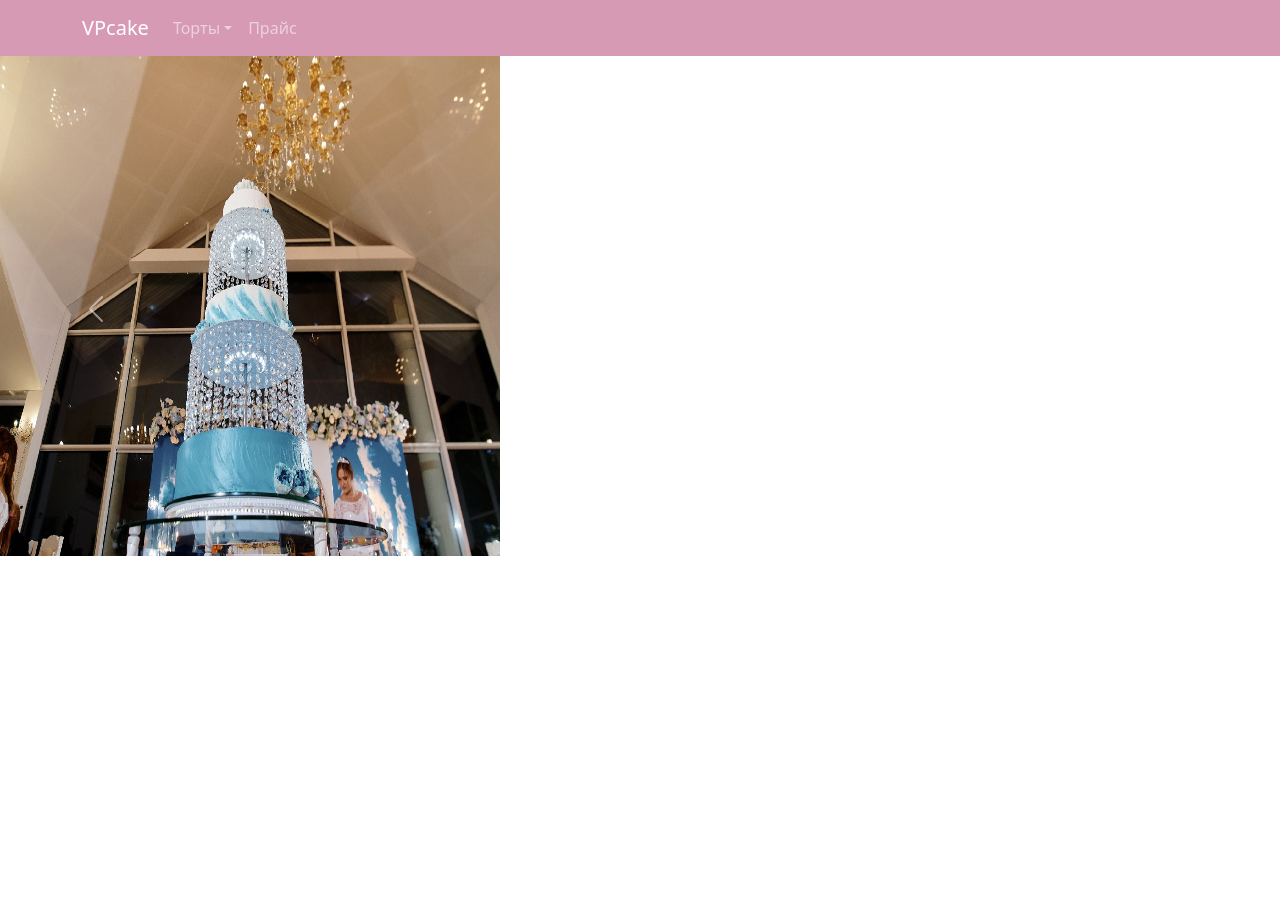
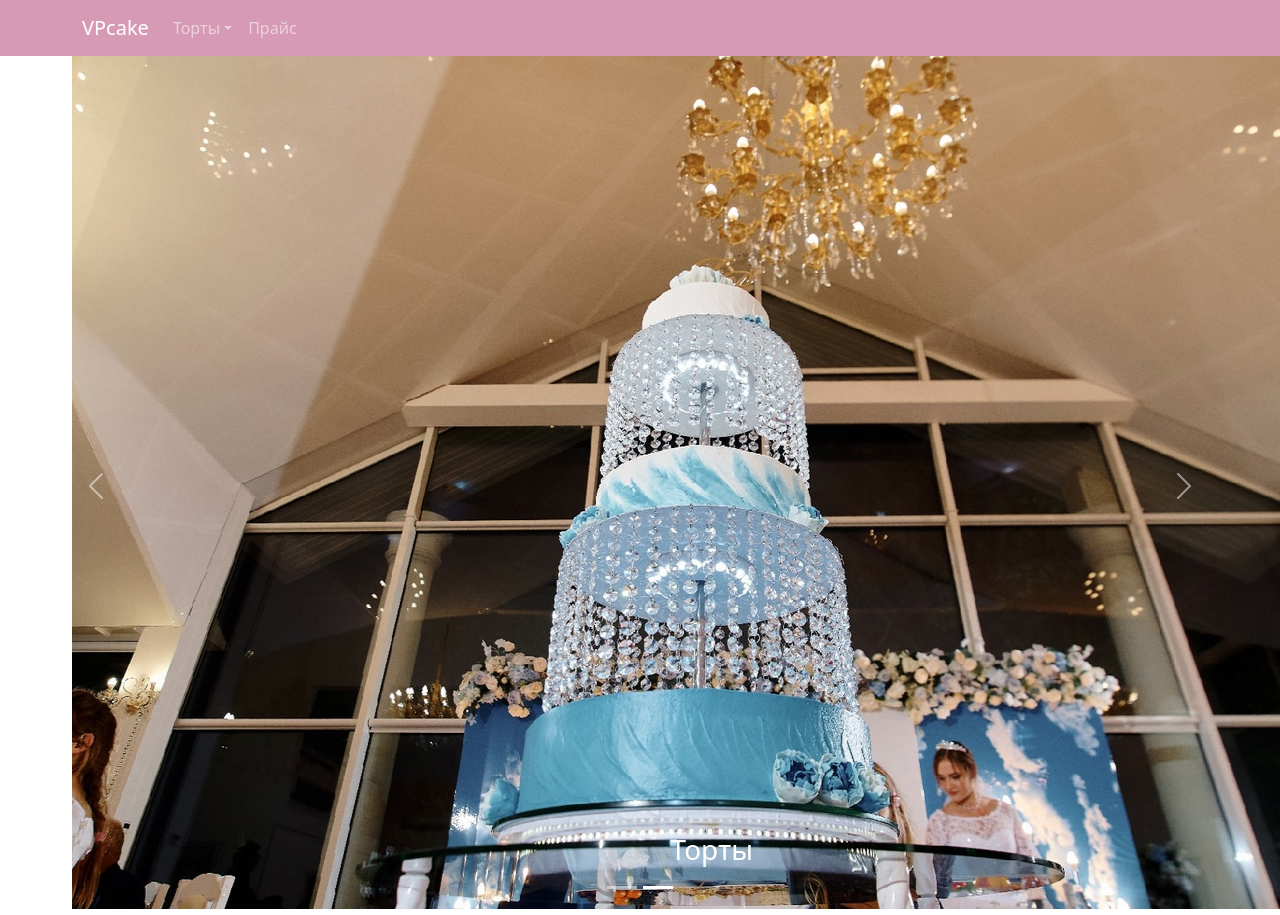
Before and after one commit to sergeianip20/rop, a Next.js app: page / in a window 1280 px wide. Before the commit the page ends 800 px from the top, so only its background shows below. Built offline with nearby package versions, Linux system fonts and the light colour scheme.

Commit message:
Update index.js

```diff
--- a/pages/index.js
+++ b/pages/index.js
@@ -3,6 +3,7 @@ import {Navbar, Nav, NavDropdown, Container, Carousel } from 'react-bootstrap'
 import  'bootstrap/dist/css/bootstrap.min.css';
 import Link from 'next/link'
 import Image from 'next/image'
+import Chr from '../public/Chr.jpg'
 
 
 export default function Home() {
@@ -30,13 +31,13 @@ return <div>
 <div>
 <Carousel>
 <Carousel.Item>
-<Image src="/Chr.jpg" alt="Vercel Logo" width={500} height={500} layout="responsive" />
+<Image src="/Chr.jpg" alt="Vercel Logo" width={500} height={500}  />
 <Carousel.Caption>
 <h3>Торты</h3>
 </Carousel.Caption>
 </Carousel.Item>
 <Carousel.Item>
-<Image src="/Chr.jpg" alt="Vercel Logo" width={500} height={500} />
+<Image src={Chr} alt="Vercel Logo"  layout="intrinsic" />
 <Carousel.Caption>
 <h3>Торты</h3>
 </Carousel.Caption>
```
